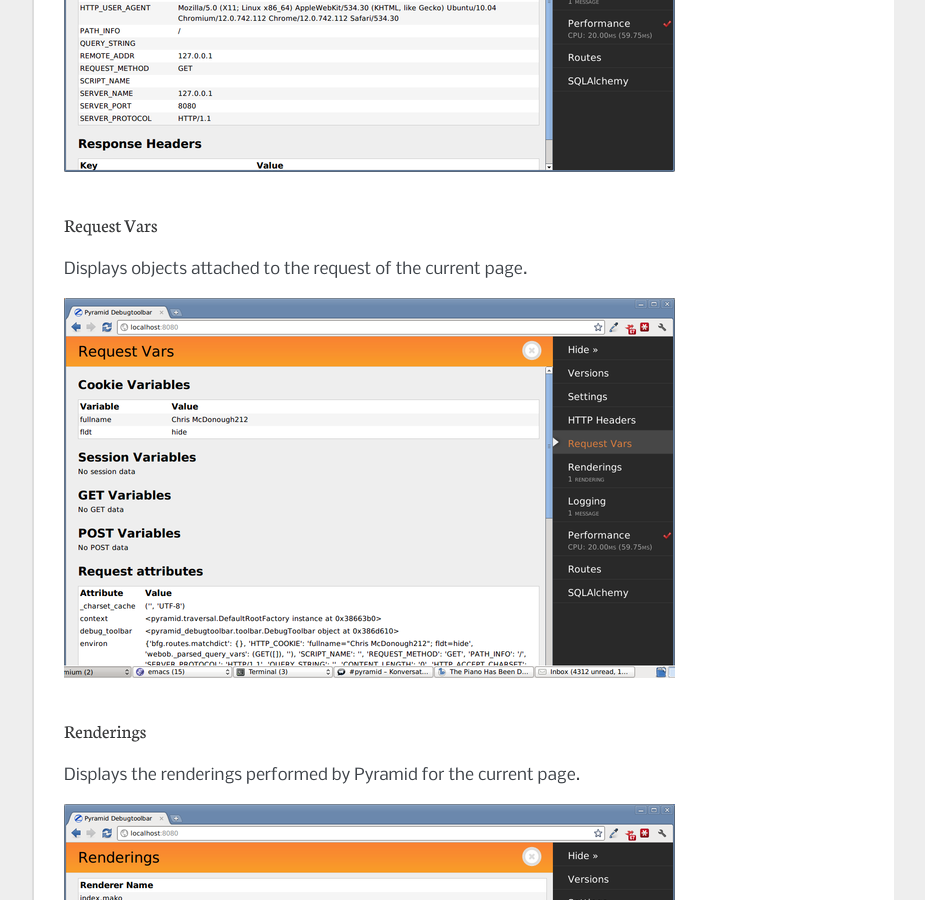
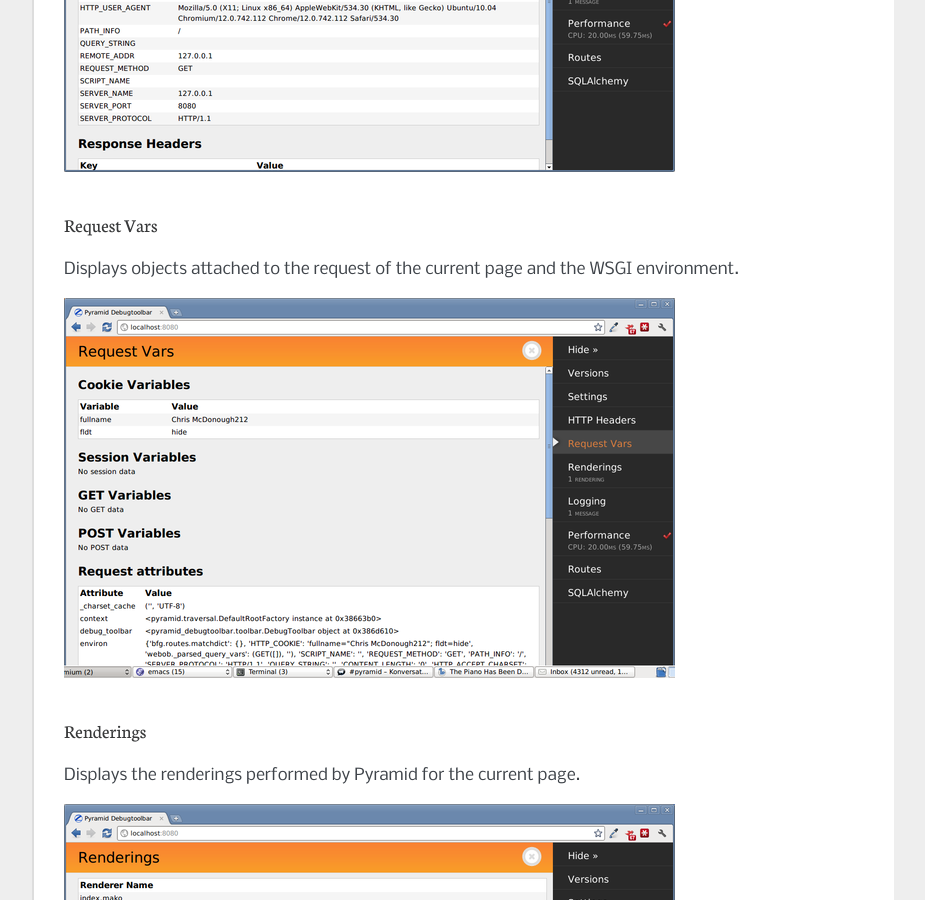
Before and after one commit to Pylons/pyramid_debugtoolbar, a Sphinx documentation site: the page built from docs/index.rst, in a window 1280 px wide and 900 px high, scrolled down 3612 px. Shown: the whole window, without its empty margins (198-1123 px from the left). Built offline with Sphinx 7.4.7, drawn with Linux system fonts in a browser that asks for light colours.

Commit message:
add environment mention

```diff
--- a/docs/index.rst
+++ b/docs/index.rst
@@ -101,7 +101,8 @@
 Request Vars
 ~~~~~~~~~~~~
 
-Displays objects attached to the request of the current page.
+Displays objects attached to the request of the current page and the WSGI
+environment.
 
 .. image:: requestvars.png
 
```
